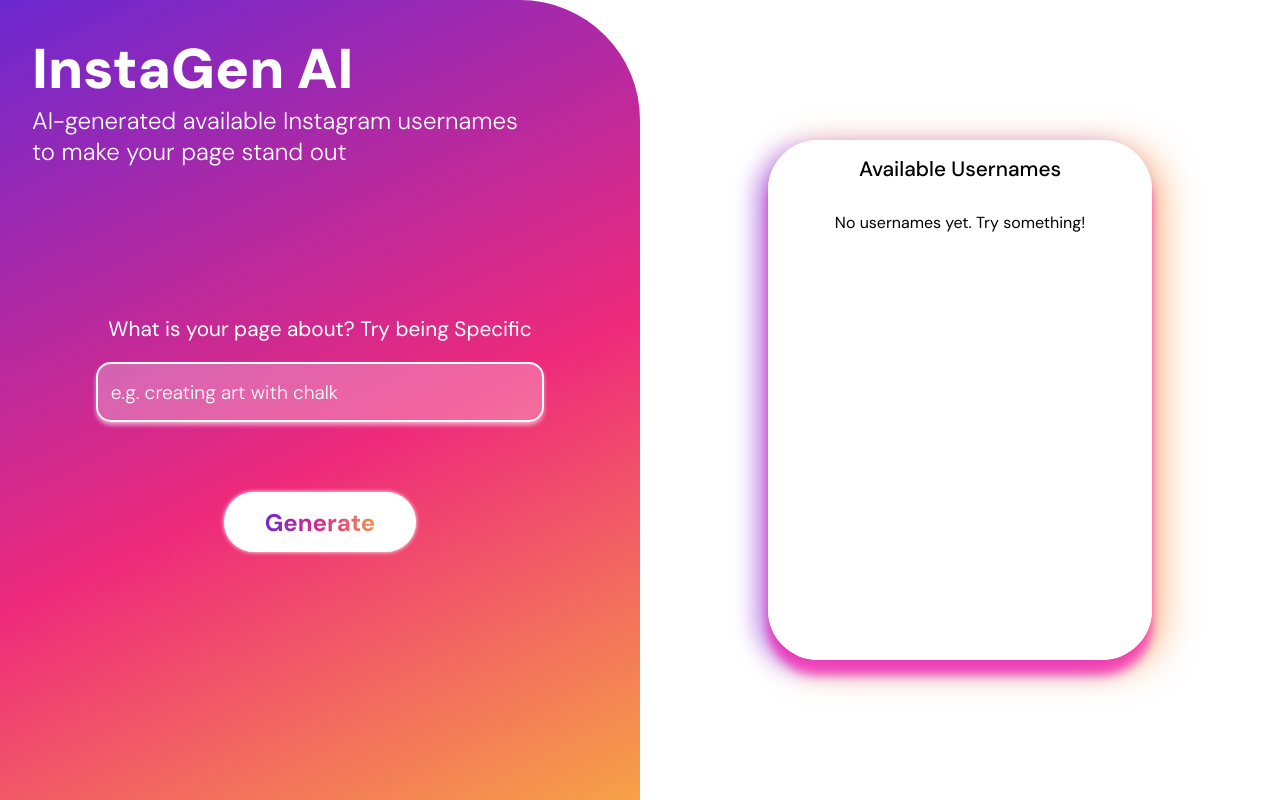
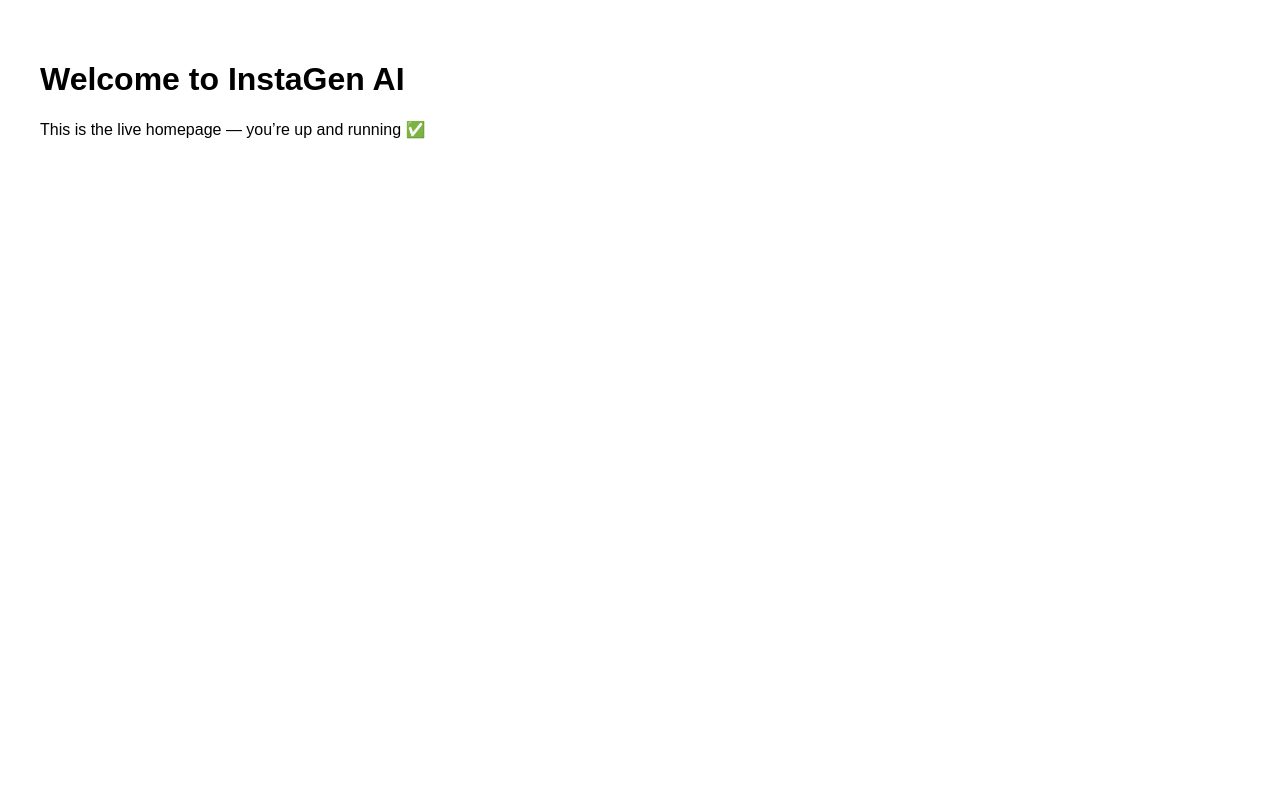
Before and after one commit to sandro21/InstaGenAI, a Next.js app: page / in a window 1280 px wide. Built offline with nearby package versions, Linux system fonts and the light colour scheme.

Commit message:
Fix: minimal working layout and page setup

```diff
--- a/app/layout.js
+++ b/app/layout.js
@@ -1,4 +1,5 @@
 // app/layout.js
+
 export const metadata = {
   title: 'InstaGen AI',
   description: 'AI-generated Instagram usernames',
@@ -7,17 +8,8 @@
 export default function RootLayout({ children }) {
   return (
     <html lang="en">
-      <head>
-        <link rel="preconnect" href="https://fonts.googleapis.com" />
-        <link rel="preconnect" href="https://fonts.gstatic.com" crossOrigin="" />
-        <link
-          href="https://fonts.googleapis.com/css2?family=DM+Sans:ital,opsz,wght@0,9..40,100..1000;1,9..40,100..1000&display=swap"
-          rel="stylesheet"
-        />
-      </head>
-      <body>
-        {children}
-      </body>
+      <head />
+      <body>{children}</body>
     </html>
   );
 }
--- a/app/page.js
+++ b/app/page.js
@@ -1,93 +1,10 @@
 "use client";
 
-import React, { useState } from 'react';
-import './global.css';
-
 export default function Page() {
-  const [niche, setNiche] = useState('');
-  const [usernames, setUsernames] = useState([]);
-  const [loading, setLoading] = useState(false);
-
-  const handleGenerateAI = async () => {
-    if (!niche.trim()) return;
-    setLoading(true);
-
-    console.log("🟢 Submitting AI generation with niche:", niche);
-
-    try {
-      const API_BASE_URL = process.env.NEXT_PUBLIC_API_BASE_URL;
-
-      const response = await fetch(`${API_BASE_URL}/generate-ai`, {
-        method: 'POST',
-        headers: {
-          'Content-Type': 'application/json',
-        },
-        body: JSON.stringify({ niche }),
-      });
-
-      const data = await response.json();
-      console.log("🟣 Response from AI:", data);
-
-      setUsernames(data.usernames || []);
-    } catch (err) {
-      console.error("🔴 Error while fetching from AI:", err.message);
-    }
-
-    setLoading(false);
-  };
-
-  const [copiedIndex, setCopiedIndex] = useState(null);
-  const handleCopy = (username, index) => {
-    const cleanName = username.replace('@', '').toLowerCase();
-    navigator.clipboard.writeText(cleanName);
-    setCopiedIndex(index);
-    setTimeout(() => setCopiedIndex(null), 1500);
-  };
-
-
-
   return (
-    <div className="wrapper">
-      <div className="left-panel">
-        <header>
-          <h1>InstaGen AI</h1>
-          <h2>AI-generated available Instagram usernames to make your page stand out</h2>
-        </header>
-        <div className="input1">
-          <label htmlFor="input1">What is your page about? Try being Specific</label>
-          <input
-            id="input1"
-            type="text"
-            placeholder="e.g. creating art with chalk"
-            value={niche}
-            onChange={(e) => setNiche(e.target.value)}
-          />
-          <button type="submit" className="submit-button" onClick={handleGenerateAI}>
-            <span className="gradient-text">Generate</span>
-          </button>
-        </div>
-      </div>
-
-      <div className="right-panel">
-        <div className="step2container">
-        <label>Available Usernames</label>
-          {loading && <p>Loading...</p>}
-
-          {!loading && usernames.length === 0 && <p>No usernames yet. Try something!</p>}
-          {!loading && usernames.map((name, index) => (
-  <div key={index} className="username-card">
-    <span>{name}</span>
-    <button
-      className="copy-button"
-      onClick={() => handleCopy(name, index)}
-    >
-      {copiedIndex === index ? '✅' : '📋'}
-    </button>
-  </div>
-))}
-
-        </div>
-      </div>
+    <div style={{ padding: "2rem", fontFamily: "sans-serif" }}>
+      <h1>Welcome to InstaGen AI</h1>
+      <p>This is the live homepage — you’re up and running ✅</p>
     </div>
   );
 }
```
